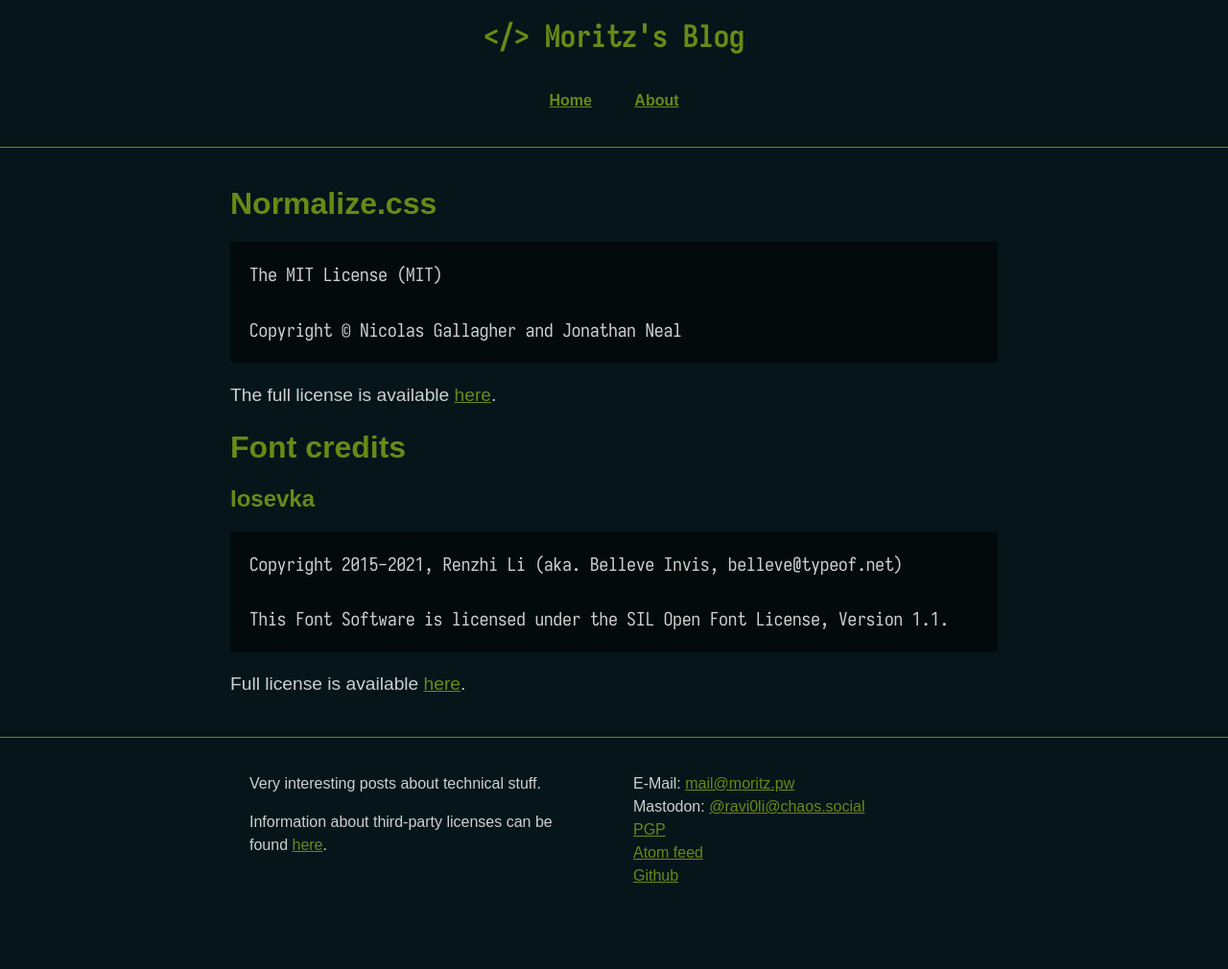
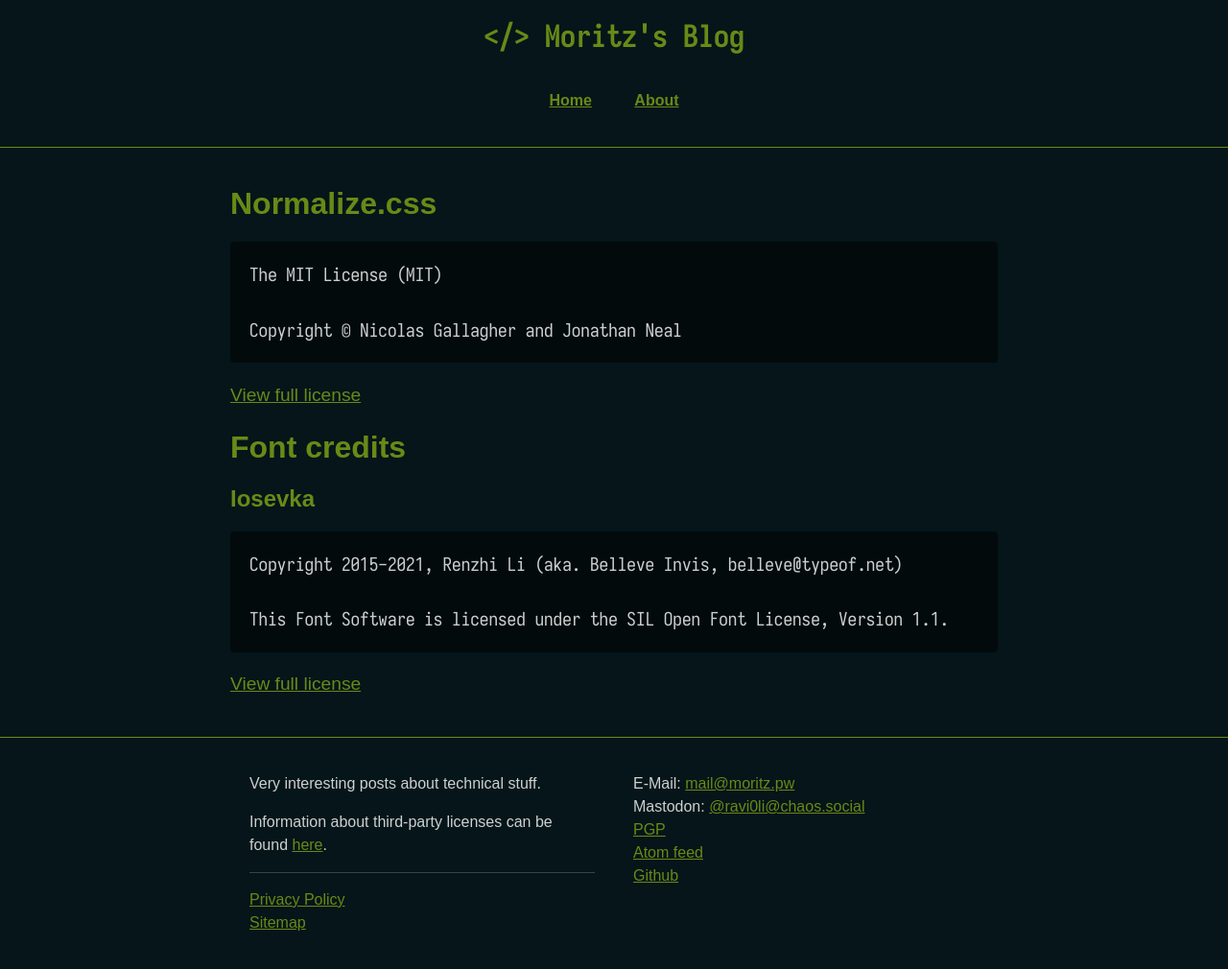
Before and after one commit to ravi0lii/blog, a Jekyll site: the page built from licenses.md, in a window 1280 px wide. Shown: the whole page at 96% size. Built offline with Jekyll 4.4.1, drawn with Linux system fonts in a browser that asks for light colours; before the commit the page ends 961 px from its top, so only the background shows below that.

Commit message:
add sitemap and about page

```diff
--- a/Gemfile
+++ b/Gemfile
@@ -3,6 +3,7 @@
 group :jekyll_plugins do
   gem "jekyll-feed", "~> 0.12"
   gem "jekyll-seo-tag", "~> 2.7"
+  gem "jekyll-sitemap", "~> 1.4"
 end
 
 platforms :mingw, :x64_mingw, :mswin, :jruby do
--- a/_config.yml
+++ b/_config.yml
@@ -17,6 +17,7 @@
 plugins:
   - jekyll-feed
   - jekyll-seo-tag
+  - jekyll-sitemap
 
 exclude:
   - .git/
--- a/_data/navigation.yml
+++ b/_data/navigation.yml
@@ -1,4 +1,4 @@
 - name: Home
   link: /
 - name: About
-  link: /about
+  link: /about.html
--- a/_layouts/default.html
+++ b/_layouts/default.html
@@ -7,10 +7,10 @@
     <meta name="theme-color" content="#688a17">
 
     <link rel="stylesheet" href="{{ '/assets/css/normalize/normalize.css' | relative_url }}">
+    <link rel="stylesheet" href="{{ '/assets/fonts/iosevka/iosevka.css' | relative_url }}">
     <link rel="stylesheet" href="{{ '/assets/css/main.css' | relative_url }}">
-    <link rel="stylesheet" href="{{ '/assets/fonts/iosevka/iosevka.css' | relative_url }}">
 
-    <link rel="alternate" type="application/atom+xml" title="Atom feed" href="{{ '/feed.xml' | relative_url }}">
+    {% feed_meta %}
 
     {% seo %}
 </head>
@@ -45,8 +45,13 @@
                     {{ site.description }}
                 </p>
                 <p>
-                    Information about third-party licenses can be found <a href="{{ '/licenses' | relative_url }}">here</a>.
+                    Information about third-party licenses can be found <a href="{{ '/licenses.html' | relative_url }}">here</a>.
                 </p>
+                <div class="divider-grey"></div>
+                <ul class="link-list">
+                    <li><a href="{{ '/privacy.html' | relative_url }}">Privacy Policy</a></li>
+                    <li><a href="{{ '/sitemap.xml' | relative_url }}">Sitemap</a></li>
+                </ul>
             </div>
             <div>
                 <ul class="link-list">
--- a/_sass/style.scss
+++ b/_sass/style.scss
@@ -27,6 +27,12 @@
 	font-weight: 400;
 }
 
+.divider-grey {
+    margin-top: 5px;
+    margin-bottom: 5px;
+    border-bottom: thin solid rgba(255, 255, 255, 0.2);
+}
+
 figure {
     margin: 0;
 }
@@ -44,7 +50,7 @@
 	overflow-x: auto;
 
 	code {
-        font-family: 'Iosevka Web', sans-serif;
+        font-family: 'Iosevka Web', monospace;
 		background: none;
 	}
 }
@@ -63,10 +69,9 @@
     border-bottom: thin solid $color-primary;
 
     h1 {
-        color: $color-primary;
         margin: 0;
         text-align: center;
-        font-family: 'Iosevka Web', sans-serif;
+        font-family: 'Iosevka Web', monospace;
     }
 
     nav {
```
Also changed, not shown: about.md (added, +17 -0 lines), privacy.md (added, +9 -0 lines), Gemfile.lock, licenses.md.
